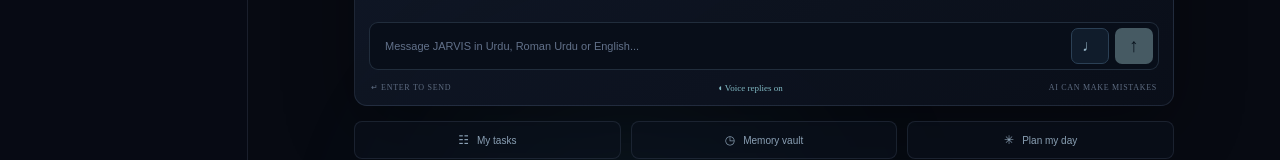
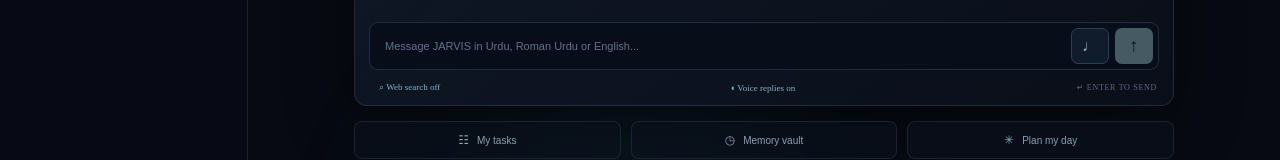
Before and after one commit to umer714/auranza-digital, a Next.js app: page / in a window 1280 px wide. Shown: the part 527-687 px from the top of the page. Built offline with nearby package versions, Linux system fonts and the light colour scheme.

Commit message:
Add optional web search control to JARVIS chat

```diff
--- a/app/page.tsx
+++ b/app/page.tsx
@@ -20,6 +20,7 @@ export default function Home() {
   const [listening, setListening] = useState(false);
   const [speaking, setSpeaking] = useState(false);
   const [voiceOn, setVoiceOn] = useState(true);
+  const [webSearch, setWebSearch] = useState(false);
   const [notice, setNotice] = useState("");
   const [tasks, setTasks] = useState<Task[]>([]);
   const [taskInput, setTaskInput] = useState("");
@@ -67,7 +68,7 @@ export default function Home() {
     const next = [...messages, { role: "user" as const, content: clean }];
     setMessages(next); setInput(""); setBusy(true); setNotice("");
     try {
-      const res = await fetch("/api/chat", { method: "POST", headers: { "Content-Type": "application/json" }, body: JSON.stringify({ messages: next }) });
+      const res = await fetch("/api/chat", { method: "POST", headers: { "Content-Type": "application/json" }, body: JSON.stringify({ messages: next, webSearch }) });
       const data = await res.json();
       if (!res.ok) throw new Error(data.error || "Response nahi mil saka.");
       const answer = String(data.reply || "Mujhe jawab nahi mila.");
@@ -137,7 +138,7 @@ export default function Home() {
               <button type="button" className={`mic-btn ${listening ? "recording" : ""}`} onClick={toggleMic} aria-label="Voice input"> {listening ? "■" : "♩"} </button>
               <button type="submit" className="send-btn" disabled={!input.trim() || busy}>↑</button>
             </form>
-            <div className="composer-foot"><span>↵ ENTER TO SEND</span><button onClick={() => setVoiceOn(!voiceOn)}>{voiceOn ? "◖ Voice replies on" : "◖ Voice replies off"}</button><span>AI CAN MAKE MISTAKES</span></div>
+            <div className="composer-foot"><button type="button" className={`search-toggle ${webSearch ? "enabled" : ""}`} onClick={() => setWebSearch(!webSearch)} title="Allow JARVIS to search Google for this answer">⌕ {webSearch ? "Web search on" : "Web search off"}</button><button type="button" onClick={() => setVoiceOn(!voiceOn)}>{voiceOn ? "◖ Voice replies on" : "◖ Voice replies off"}</button><span>↵ ENTER TO SEND</span></div>
           </div>
           <div className="quick-actions"><button onClick={() => setActiveTool(activeTool === "tasks" ? null : "tasks")}>☷ <span>My tasks</span></button><button onClick={() => setActiveTool(activeTool === "memory" ? null : "memory")}>◷ <span>Memory vault</span></button><button onClick={() => void send("Mujhe aaj ka productive plan banane mein madad karo.")}>✳ <span>Plan my day</span></button></div>
           {activeTool === "tasks" && <section className="utility-card"><div className="utility-heading"><div><span>PERSONAL WORKSPACE</span><h2>My tasks</h2></div><b>{tasks.filter(t => !t.done).length} OPEN</b></div><form className="utility-form" onSubmit={addTask}><input value={taskInput} onChange={e => setTaskInput(e.target.value)} placeholder="Add a task..." aria-label="New task" /><button disabled={!taskInput.trim()}>Add task</button></form><div className="task-list">{tasks.length === 0 ? <p className="empty-state">Abhi koi task nahi. Apna pehla task add karein.</p> : tasks.map(task => <div className="task-row" key={task.id}><label><input type="checkbox" checked={task.done} onChange={() => setTasks(tasks.map(t => t.id === task.id ? {...t, done: !t.done} : t))} /><span className={task.done ? "task-done" : ""}>{task.title}</span></label><button onClick={() => setTasks(tasks.filter(t => t.id !== task.id))} aria-label="Delete task">×</button></div>)}</div></section>}
```
